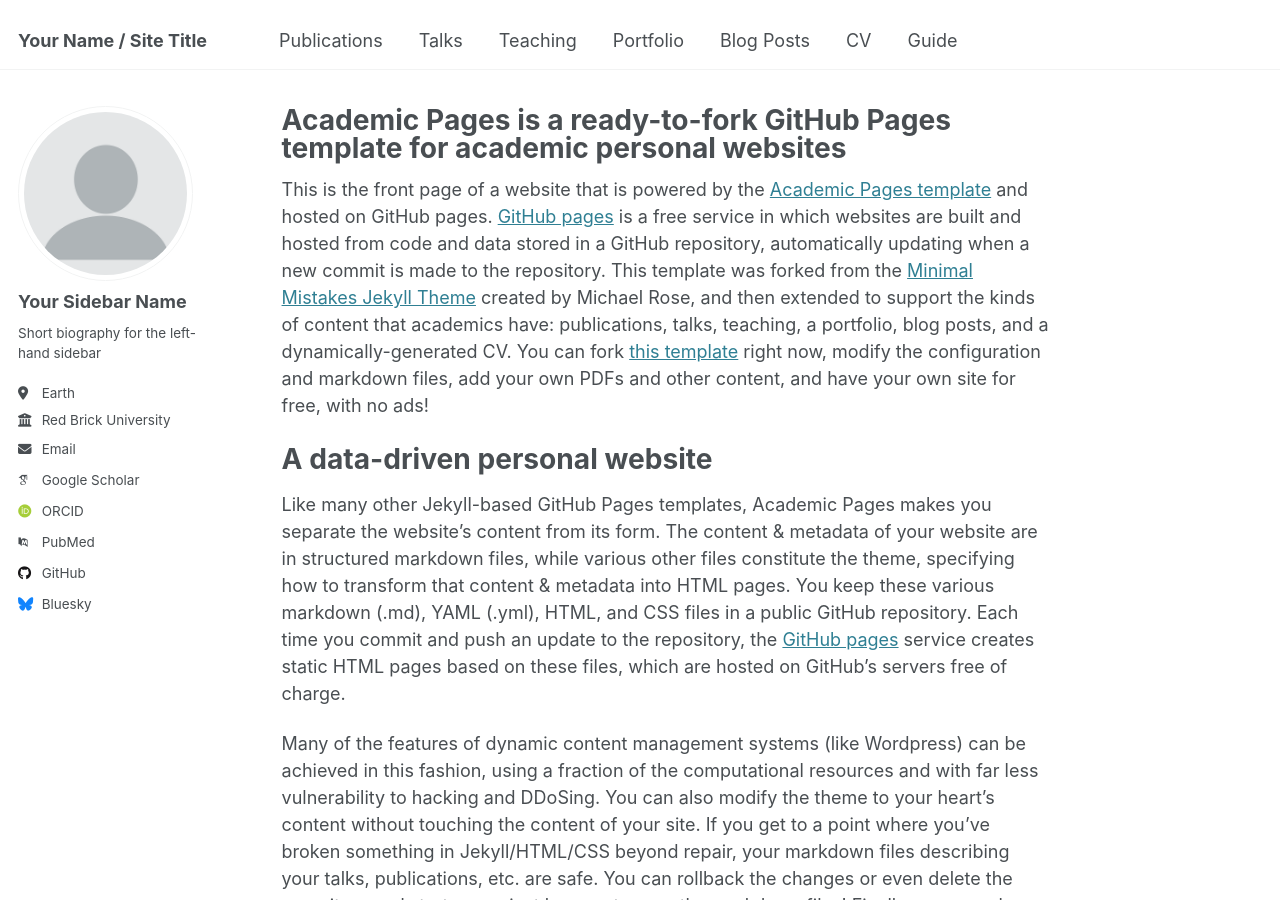
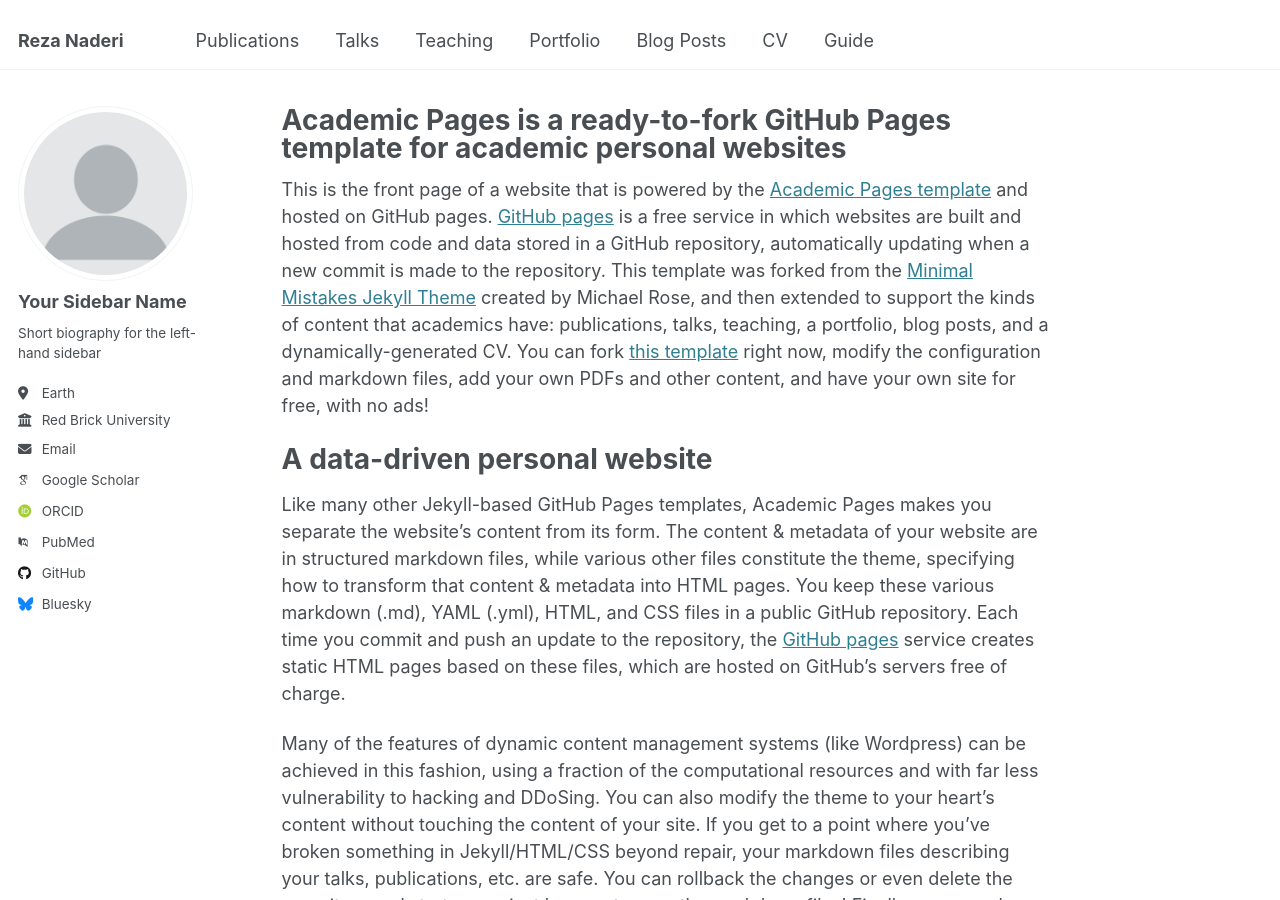
Before and after one commit to mohammadrezanaderi4/mohammadrezanaderi4.github.io, a Jekyll site: the page built from _pages/about.md, in a window 1280 px wide and 900 px high. Built offline with Jekyll 4.4.1, drawn with Linux system fonts in a browser that asks for light colours; some web fonts are replaced.

Commit message:
Update _config.yml

```diff
--- a/_config.yml
+++ b/_config.yml
@@ -9,7 +9,7 @@
 # Basic Site Settings
 locale                   : "en-US"
 site_theme               : "default"
-title                    : "Your Name / Site Title"
+title                    : "Reza Naderi"
 title_separator          : "-"
 name                     : &name "Your Name"
 description              : &description "personal description"
```
